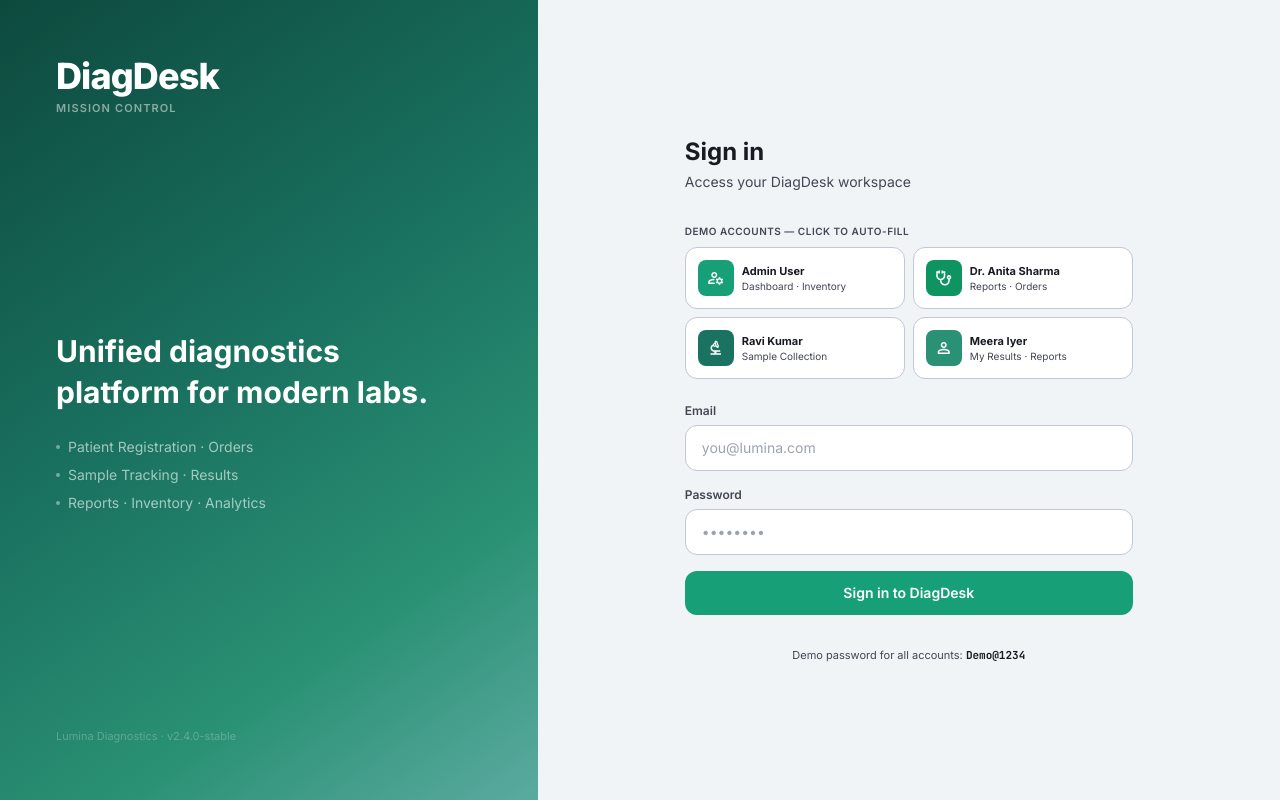
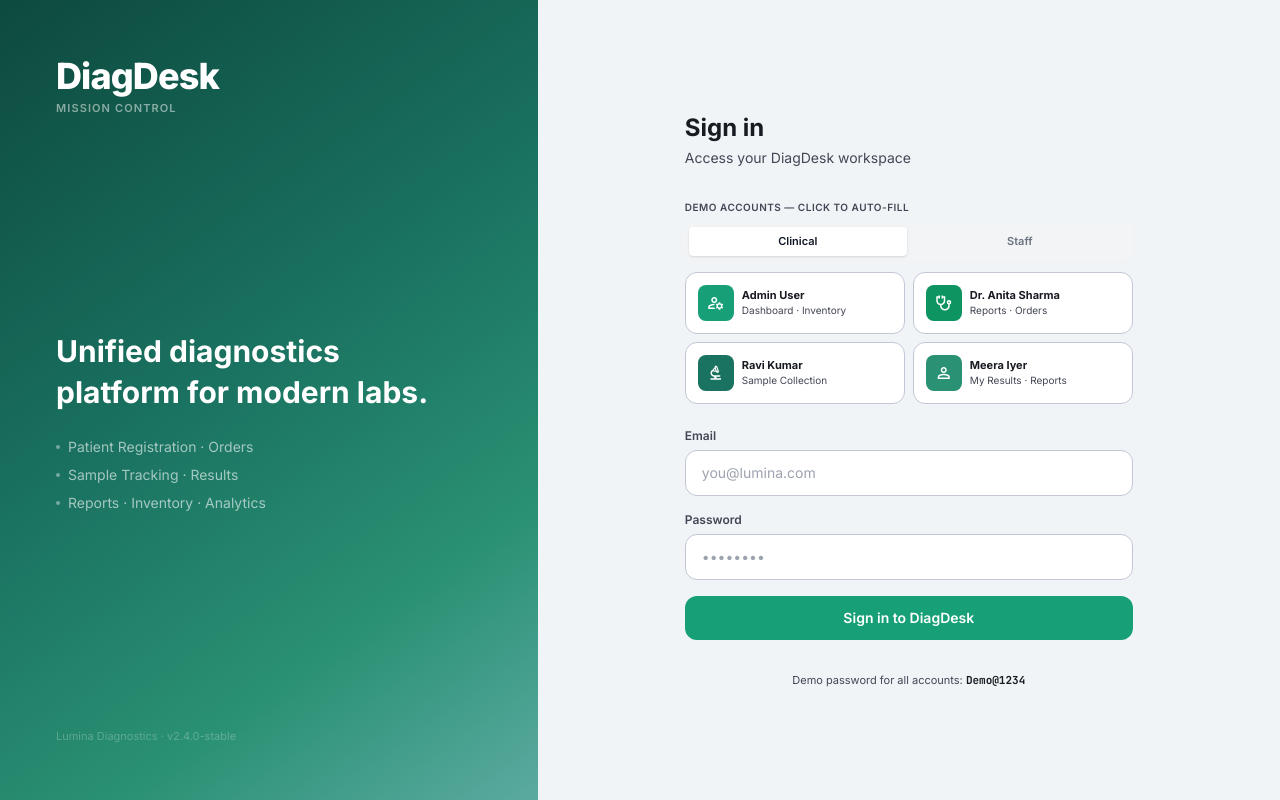
Before and after one commit to pulluri-sridhar/DiagDesk, a React (Vite) app in the folder frontend/: page /login in a window 1280 px wide. Built offline with nearby package versions, Linux system fonts and the light colour scheme; no server answers.

Commit message:
feat: add Staff tab to login page for lab_tech, pathologist, pharmacist roles
Co-Authored-By: Claude Sonnet 4.6 <noreply@anthropic.com>

```diff
--- a/frontend/src/pages/Login.tsx
+++ b/frontend/src/pages/Login.tsx
@@ -2,12 +2,21 @@ import { useState } from 'react';
 import { useNavigate } from 'react-router-dom';
 import { useAuth, ROLE_HOME, type Role } from '../lib/auth';
 
-const DEMO_USERS: { role: Role; name: string; email: string; icon: string; color: string; desc: string }[] = [
+type DemoUser = { role: Role; name: string; email: string; icon: string; color: string; desc: string };
+
+const CLINICAL_USERS: DemoUser[] = [
   { role: 'admin',        name: 'Admin User',       email: 'admin@lumina.com',        icon: 'manage_accounts', color: '#17A077', desc: 'Dashboard · Inventory' },
   { role: 'doctor',       name: 'Dr. Anita Sharma', email: 'anita.sharma@lumina.com', icon: 'stethoscope',     color: '#0D9460', desc: 'Reports · Orders' },
   { role: 'phlebotomist', name: 'Ravi Kumar',       email: 'ravi.kumar@lumina.com',   icon: 'biotech',         color: '#1A7260', desc: 'Sample Collection' },
   { role: 'patient',      name: 'Meera Iyer',       email: 'meera.iyer@lumina.com',   icon: 'person',          color: '#2A9174', desc: 'My Results · Reports' },
 ];
+
+const STAFF_USERS: DemoUser[] = [
+  { role: 'lab_tech',    name: 'Priya Nair',          email: 'lab@lumina.com',      icon: 'science',         color: '#0891B2', desc: 'Registration · Reports' },
+  { role: 'pathologist', name: 'Dr. Suresh Mehta',    email: 'path@lumina.com',     icon: 'verified_user',   color: '#7C3AED', desc: 'Review Queue · Reports' },
+  { role: 'pharmacist',  name: 'Arjun Patel',         email: 'pharmacy@lumina.com', icon: 'local_pharmacy',  color: '#D97706', desc: 'Prescriptions · Delivery' },
+];
+
 const DEMO_PASSWORD = 'Demo@1234';
 
 export default function Login() {
@@ -17,6 +26,7 @@ export default function Login() {
   const [password, setPassword] = useState('');
   const [error, setError]       = useState('');
   const [loading, setLoading]   = useState(false);
+  const [demoTab, setDemoTab]   = useState<'clinical' | 'staff'>('clinical');
 
   async function handleSubmit(e: React.FormEvent) {
     e.preventDefault();
@@ -81,8 +91,23 @@ export default function Login() {
             <p className="text-[10px] font-semibold text-on-surface-variant uppercase tracking-wider mb-2">
               Demo accounts — click to auto-fill
             </p>
+            {/* Tab switcher */}
+            <div className="flex gap-1 bg-gray-100 p-1 rounded-lg mb-3">
+              <button
+                onClick={() => setDemoTab('clinical')}
+                className={`flex-1 py-1.5 rounded-md text-[11px] font-semibold transition-colors ${demoTab === 'clinical' ? 'bg-white shadow text-gray-900' : 'text-gray-500 hover:text-gray-700'}`}
+              >
+                Clinical
+              </button>
+              <button
+                onClick={() => setDemoTab('staff')}
+                className={`flex-1 py-1.5 rounded-md text-[11px] font-semibold transition-colors ${demoTab === 'staff' ? 'bg-white shadow text-gray-900' : 'text-gray-500 hover:text-gray-700'}`}
+              >
+                Staff
+              </button>
+            </div>
             <div className="grid grid-cols-2 gap-2">
-              {DEMO_USERS.map(d => (
+              {(demoTab === 'clinical' ? CLINICAL_USERS : STAFF_USERS).map(d => (
                 <button
                   key={d.email}
                   onClick={() => fillDemo(d.email)}
```
